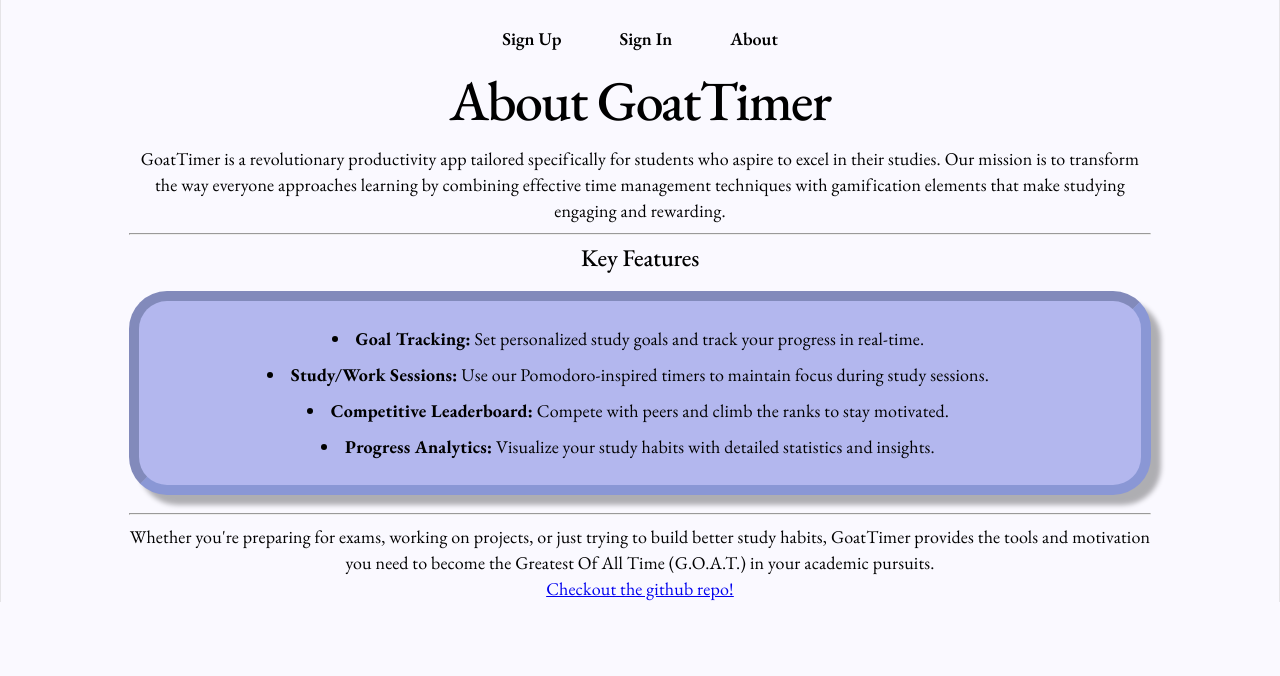
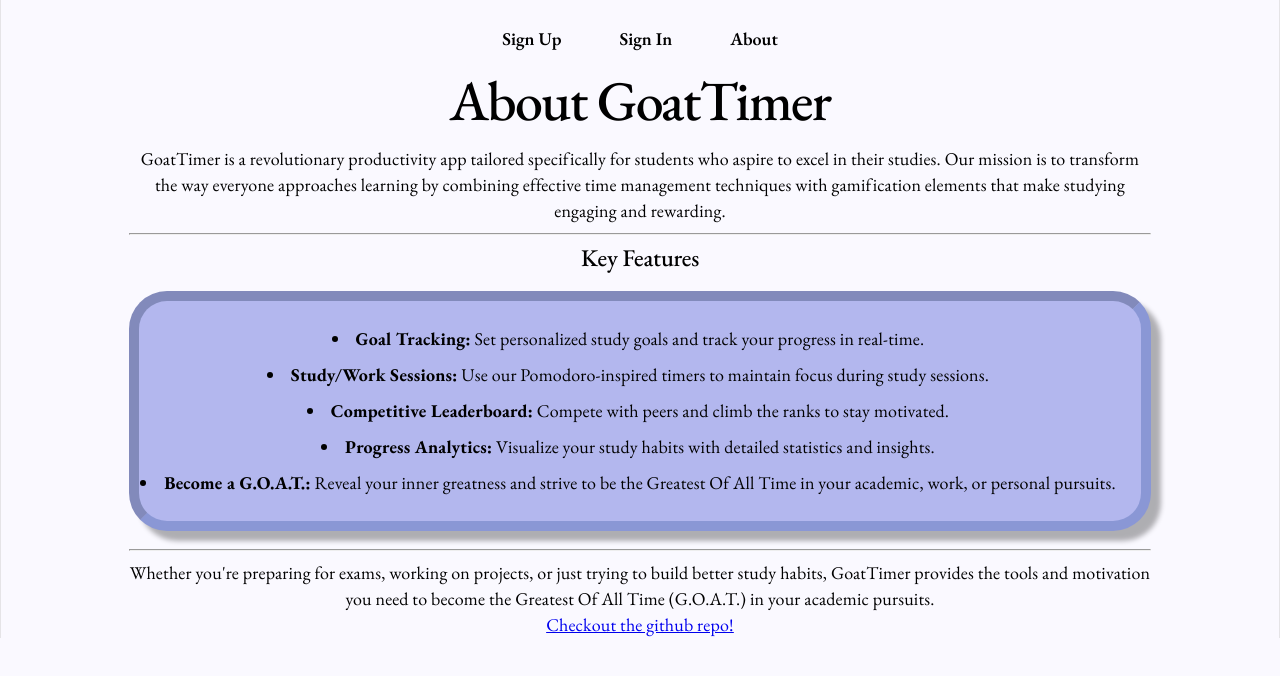
Before and after one commit to Group2Goats/GoatTimer, a React (Vite) app in the folder packages/frontend/: page /about in a window 1280 px wide. Shown: the top 676 px of the page. Built offline with nearby package versions, Linux system fonts and the light colour scheme; no server answers.

Commit message:
feat: add about item for deployment

```diff
--- a/packages/frontend/src/components/About.jsx
+++ b/packages/frontend/src/components/About.jsx
@@ -30,6 +30,11 @@ function About() {
           <strong>Progress Analytics:</strong> Visualize your study habits with
           detailed statistics and insights.
         </li>
+        <li className={styles.aboutItem}>
+          <strong>Become a G.O.A.T.:</strong> Reveal your inner greatness and
+          strive to be the Greatest Of All Time in your academic, work, or
+          personal pursuits.
+        </li>
       </ul>
       <hr></hr>
       <p>
```
